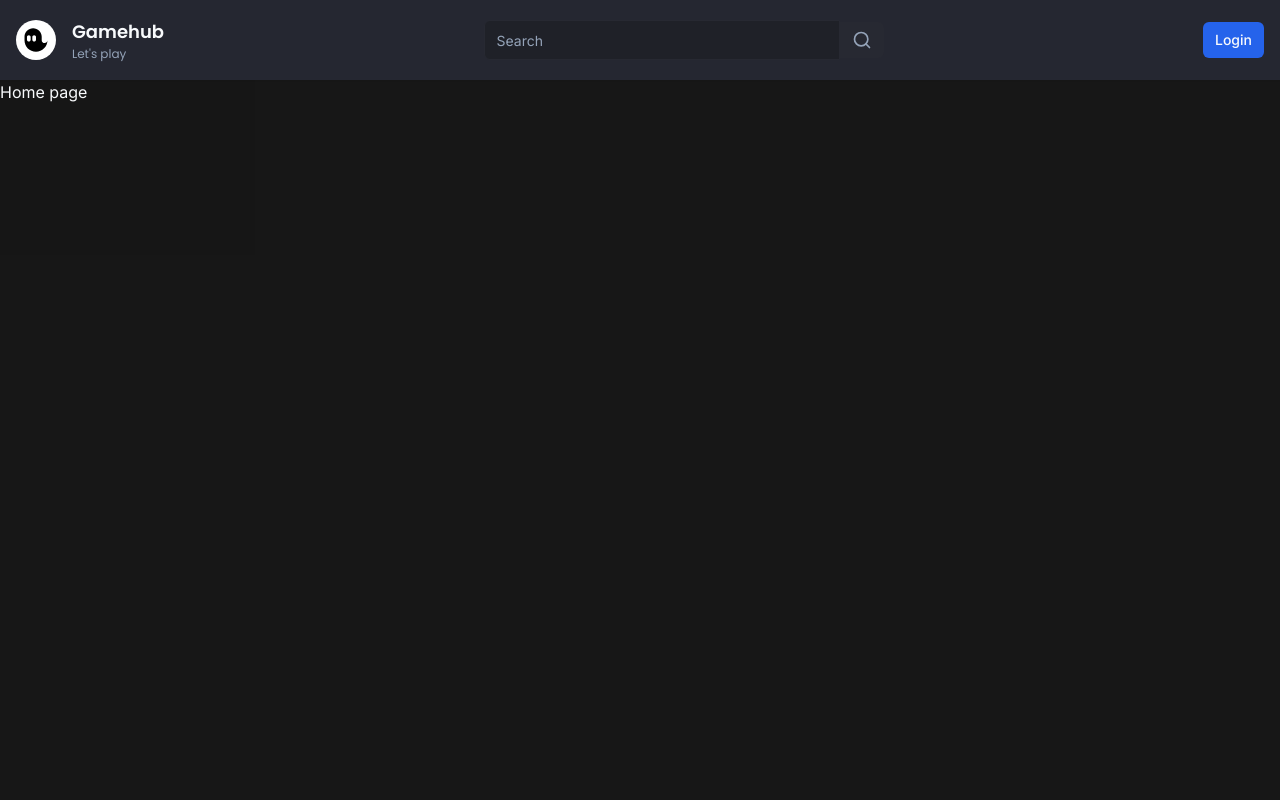
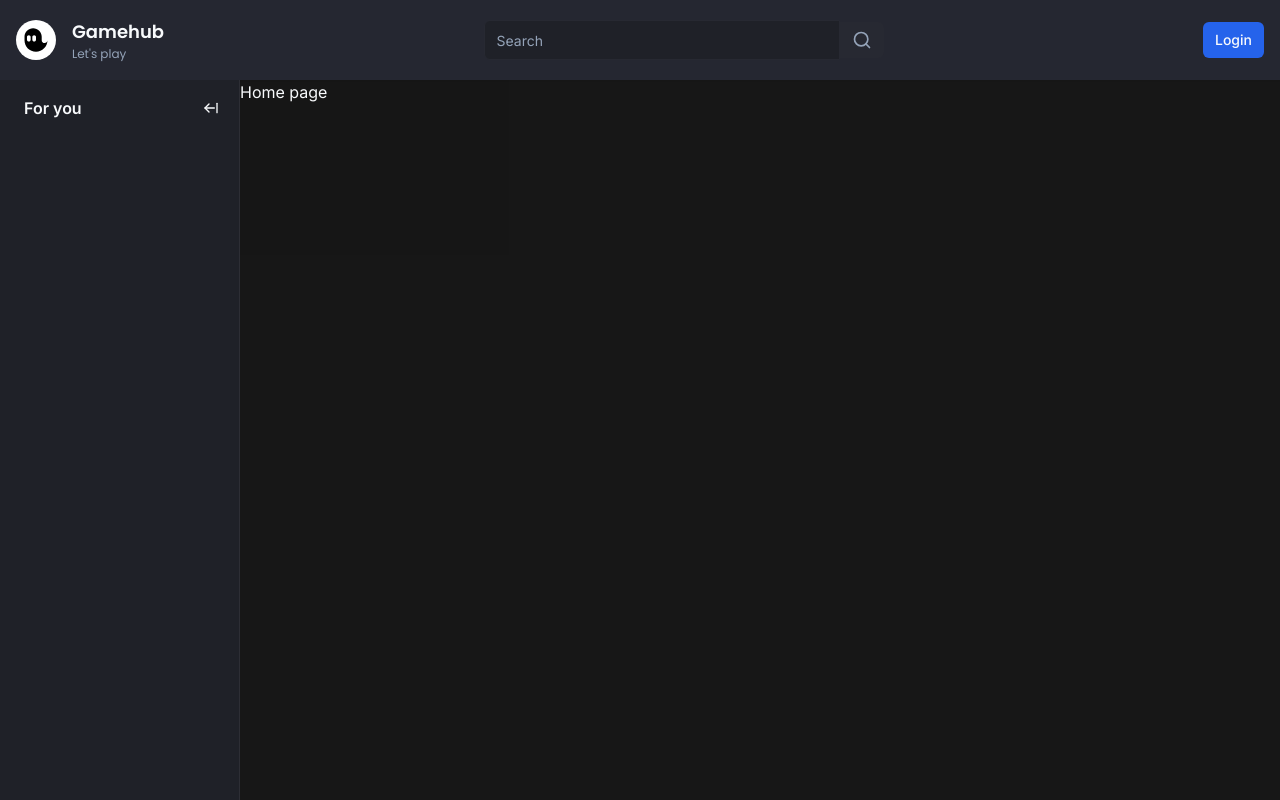
Before and after one commit to TechLowG/antonio-twitch, a Next.js app: page / in a window 1280 px wide. Built offline with nearby package versions, Linux system fonts and the light colour scheme; no server answers.

Commit message:
09: sidebar

```diff
--- /dev/null
+++ b/app/(browse)/_components/container.tsx
@@ -0,0 +1,39 @@
+"use client";
+
+import { useEffect } from "react";
+import { useMediaQuery } from "usehooks-ts";
+
+import { cn } from "@/lib/utils";
+import { useSidebar } from "@/store/use-sidebar";
+
+interface ContainerProps {
+  children: React.ReactNode;
+};
+
+export const Container = ({
+  children,
+}: ContainerProps) => {
+  const matches = useMediaQuery("(max-width: 1024px)");
+  const {
+    collapsed,
+    onCollapse,
+    onExpand,
+  } = useSidebar((state) => state);
+
+  useEffect(() => {
+    if (matches) {
+      onCollapse();
+    } else {
+      onExpand();
+    }
+  }, [matches, onCollapse, onExpand]);
+
+  return (
+    <div className={cn(
+      "flex-1",
+      collapsed ? "ml-[70px]" : "ml-[70px] lg:ml-60"
+    )}>
+      {children}
+    </div>
+  );
+};
--- /dev/null
+++ b/app/(browse)/_components/sidebar/index.tsx
@@ -0,0 +1,10 @@
+import { Toggle } from "./toggle";
+import { Wrapper } from "./wrapper";
+
+export const Sidebar = () => {
+  return (
+    <Wrapper>
+      <Toggle />
+    </Wrapper>
+  );
+};
--- /dev/null
+++ b/app/(browse)/_components/sidebar/toggle.tsx
@@ -0,0 +1,51 @@
+"use client";
+
+import { ArrowLeftFromLine, ArrowRightFromLine } from "lucide-react";
+
+import { Hint } from "@/components/hint";
+import { Button } from "@/components/ui/button";
+import { useSidebar } from "@/store/use-sidebar";
+
+export const Toggle = () => {
+  const {
+    collapsed,
+    onExpand,
+    onCollapse
+  } = useSidebar((state) => state);
+
+  const label = collapsed ? "Expand" : "Collapse";
+
+  return (
+    <>
+      {collapsed && (
+        <div className="hidden lg:flex w-full items-center justify-center pt-4 mb-4">
+          <Hint label={label} side="right" asChild>
+            <Button
+              onClick={onExpand}
+              variant="ghost"
+              className="h-auto p-2"
+            >
+              <ArrowRightFromLine className="h-4 w-4" />
+            </Button>
+          </Hint>
+        </div>
+      )}
+      {!collapsed && (
+        <div className="p-3 pl-6 mb-2 flex items-center w-full">
+          <p className="font-semibold text-primary">
+            For you
+          </p>
+          <Hint label={label} side="right" asChild>
+            <Button
+              onClick={onCollapse}
+              className="h-auto p-2 ml-auto"
+              variant="ghost"
+            >
+              <ArrowLeftFromLine className="h-4 w-4" />
+            </Button>
+          </Hint>
+        </div>
+      )}
+    </>
+  );
+};
--- /dev/null
+++ b/app/(browse)/_components/sidebar/wrapper.tsx
@@ -0,0 +1,25 @@
+"use client";
+
+import { cn } from "@/lib/utils";
+import { useSidebar } from "@/store/use-sidebar";
+
+interface WrapperProps {
+  children: React.ReactNode;
+};
+
+export const Wrapper = ({
+  children,
+}: WrapperProps) => {
+  const { collapsed } = useSidebar((state) => state);
+
+  return (
+    <aside
+      className={cn(
+        "fixed left-0 flex flex-col w-60 h-full bg-background border-r border-[#2D2E35] z-50",
+        collapsed && "w-[70px]"
+      )}
+    >
+      {children}
+    </aside>
+  );
+};
--- a/app/(browse)/layout.tsx
+++ b/app/(browse)/layout.tsx
@@ -1,4 +1,6 @@
 import { Navbar } from "./_components/navbar";
+import { Sidebar } from "./_components/sidebar";
+import { Container } from "./_components/container";
 
 const BrowseLayout = ({
   children,
@@ -9,7 +11,10 @@
     <>
       <Navbar />
       <div className="flex h-full pt-20">
-        {children}
+        <Sidebar />
+        <Container>
+          {children}
+        </Container>
       </div>
     </>
   );
--- /dev/null
+++ b/components/hint.tsx
@@ -0,0 +1,41 @@
+import {
+    Tooltip,
+    TooltipContent,
+    TooltipProvider,
+    TooltipTrigger,
+  } from "@/components/ui/tooltip";
+
+  interface HintProps {
+    label: string;
+    children: React.ReactNode;
+    asChild?: boolean;
+    side?: "top" | "bottom" | "left" | "right";
+    align?: "start" | "center" | "end";
+  };
+
+  export const Hint = ({
+    label,
+    children,
+    asChild,
+    side,
+    align,
+  }: HintProps) => {
+    return (
+      <TooltipProvider>
+        <Tooltip delayDuration={0}>
+          <TooltipTrigger asChild={asChild}>
+            {children}
+          </TooltipTrigger>
+          <TooltipContent
+            className="text-black bg-white"
+            side={side}
+            align={align}
+          >
+            <p className="font-semibold">
+              {label}
+            </p>
+          </TooltipContent>
+        </Tooltip>
+      </TooltipProvider>
+    );
+  };
--- /dev/null
+++ b/components/ui/tooltip.tsx
@@ -0,0 +1,30 @@
+"use client"
+
+import * as React from "react"
+import * as TooltipPrimitive from "@radix-ui/react-tooltip"
+
+import { cn } from "@/lib/utils"
+
+const TooltipProvider = TooltipPrimitive.Provider
+
+const Tooltip = TooltipPrimitive.Root
+
+const TooltipTrigger = TooltipPrimitive.Trigger
+
+const TooltipContent = React.forwardRef<
+  React.ElementRef<typeof TooltipPrimitive.Content>,
+  React.ComponentPropsWithoutRef<typeof TooltipPrimitive.Content>
+>(({ className, sideOffset = 4, ...props }, ref) => (
+  <TooltipPrimitive.Content
+    ref={ref}
+    sideOffset={sideOffset}
+    className={cn(
+      "z-50 overflow-hidden rounded-md border bg-popover px-3 py-1.5 text-sm text-popover-foreground shadow-md animate-in fade-in-0 zoom-in-95 data-[state=closed]:animate-out data-[state=closed]:fade-out-0 data-[state=closed]:zoom-out-95 data-[side=bottom]:slide-in-from-top-2 data-[side=left]:slide-in-from-right-2 data-[side=right]:slide-in-from-left-2 data-[side=top]:slide-in-from-bottom-2",
+      className
+    )}
+    {...props}
+  />
+))
+TooltipContent.displayName = TooltipPrimitive.Content.displayName
+
+export { Tooltip, TooltipTrigger, TooltipContent, TooltipProvider }
--- a/package.json
+++ b/package.json
@@ -14,6 +14,7 @@
     "@clerk/themes": "^1.7.9",
     "@prisma/client": "^5.10.2",
     "@radix-ui/react-slot": "^1.0.2",
+    "@radix-ui/react-tooltip": "^1.0.7",
     "class-variance-authority": "^0.7.0",
     "clsx": "^2.1.0",
     "lucide-react": "^0.354.0",
@@ -24,7 +25,9 @@
     "react-dom": "^18",
     "svix": "^1.21.0",
     "tailwind-merge": "^2.2.1",
-    "tailwindcss-animate": "^1.0.7"
+    "tailwindcss-animate": "^1.0.7",
+    "usehooks-ts": "^2.9.1",
+    "zustand": "^4.4.7"
   },
   "devDependencies": {
     "@types/node": "^20",
--- /dev/null
+++ b/store/use-sidebar.ts
@@ -0,0 +1,13 @@
+import { create } from "zustand";
+
+interface SidebarStore {
+  collapsed: boolean;
+  onExpand: () => void;
+  onCollapse: () => void;
+};
+
+export const useSidebar = create<SidebarStore>((set) => ({
+  collapsed: false,
+  onExpand: () => set(() => ({ collapsed: false })),
+  onCollapse: () => set(() => ({ collapsed: true })),
+}));
```
Also changed, not shown: 2 other files (tests, documents, lock files or other folders).
